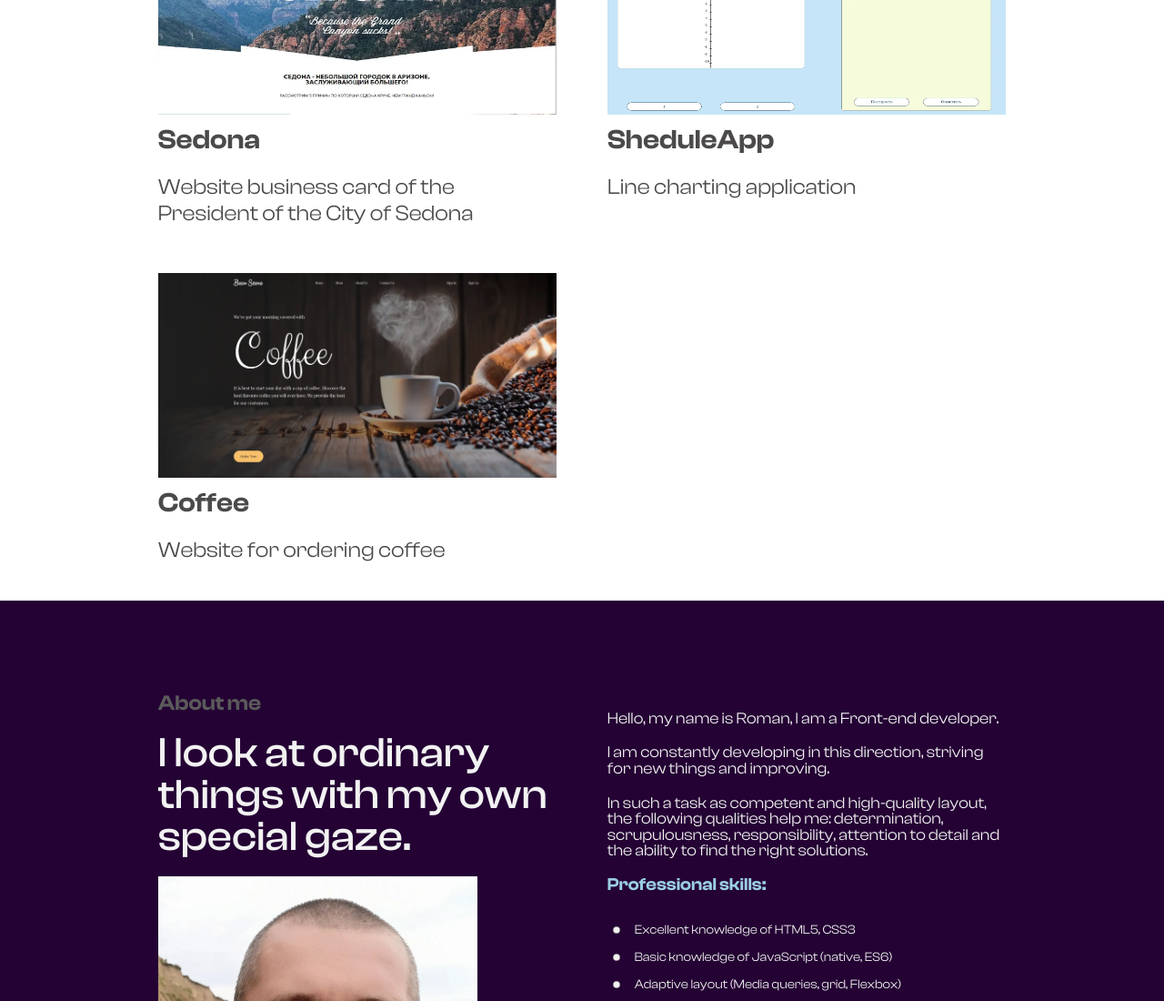
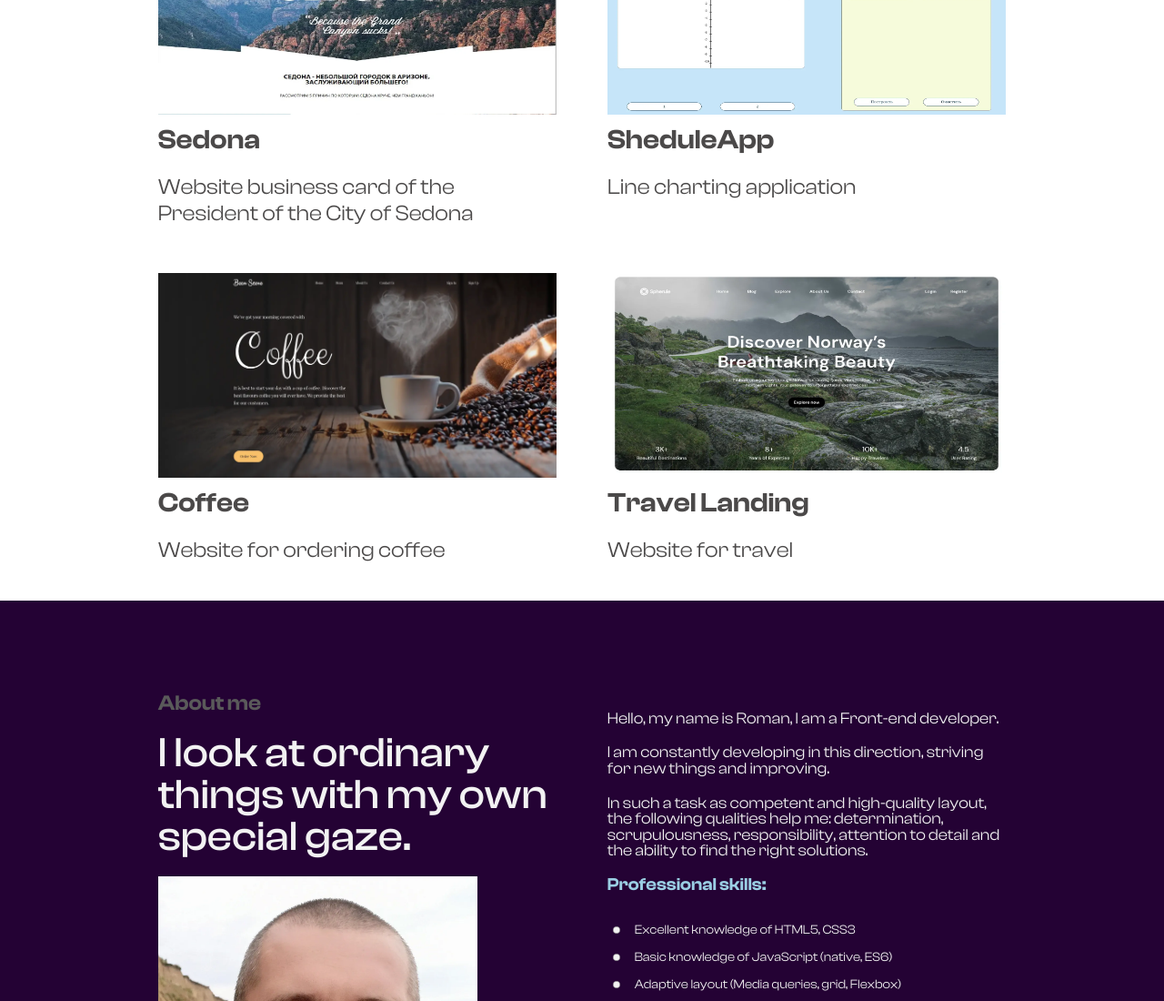
Before and after one commit to romeo198808/portfolio, a plain HTML site: page index.html in a window 1280 px wide. Shown: the part 1495-2595 px from the top of the page at 91% size. Drawn offline with Linux system fonts and the light colour scheme.

Commit message:
Добавил проект Travel Landing

```diff
--- a/css/style.css
+++ b/css/style.css
@@ -451,7 +451,7 @@ h6 {
 .projects .projects__container {
   -webkit-transform: translateX(300%);
   transform: translateX(300%);
-  transition: all .5s linear .4s
+  transition: all .9s ease-in
 }
 .projects._watcher-view .projects__container {
   -webkit-transform: translateX(0);
--- a/index.html
+++ b/index.html
@@ -6,7 +6,7 @@
 	<meta charset="UTF-8">
 	<meta name="format-detection" content="telephone=no">
 	<!-- <style>body{opacity: 0;}</style> -->
-	<link rel="stylesheet" href="css/style.min.css?_v=20250414192054">
+	<link rel="stylesheet" href="css/style.min.css?_v=20250710191821">
 	<link rel="shortcut icon" href="favicon.ico">
 	<!-- <meta name="robots" content="noindex, nofollow"> -->
 	<meta name="viewport" content="width=device-width, initial-scale=1.0">
@@ -96,6 +96,14 @@
 							</a>
 						</li>
 
+						<li class="projects__item">
+							<img class="projects__img" src="img/travel-landing.webp" alt="">
+							<a class="projects__link" href="https://romeo198808.github.io/Travel-Landing/">
+								<span class="projects__name">Travel Landing</span>
+								<p class="projects__desk">Website for travel</p>
+							</a>
+						</li>
+
 
 
 
@@ -155,7 +163,7 @@
 
 	</div>
 
-	<script src="js/app.min.js?_v=20250414192054"></script>
+	<script src="js/app.min.js?_v=20250710191821"></script>
 </body>
 
 </html>
```
Also changed, not shown: css/style.min.css, img/travel-landing.webp (added).
